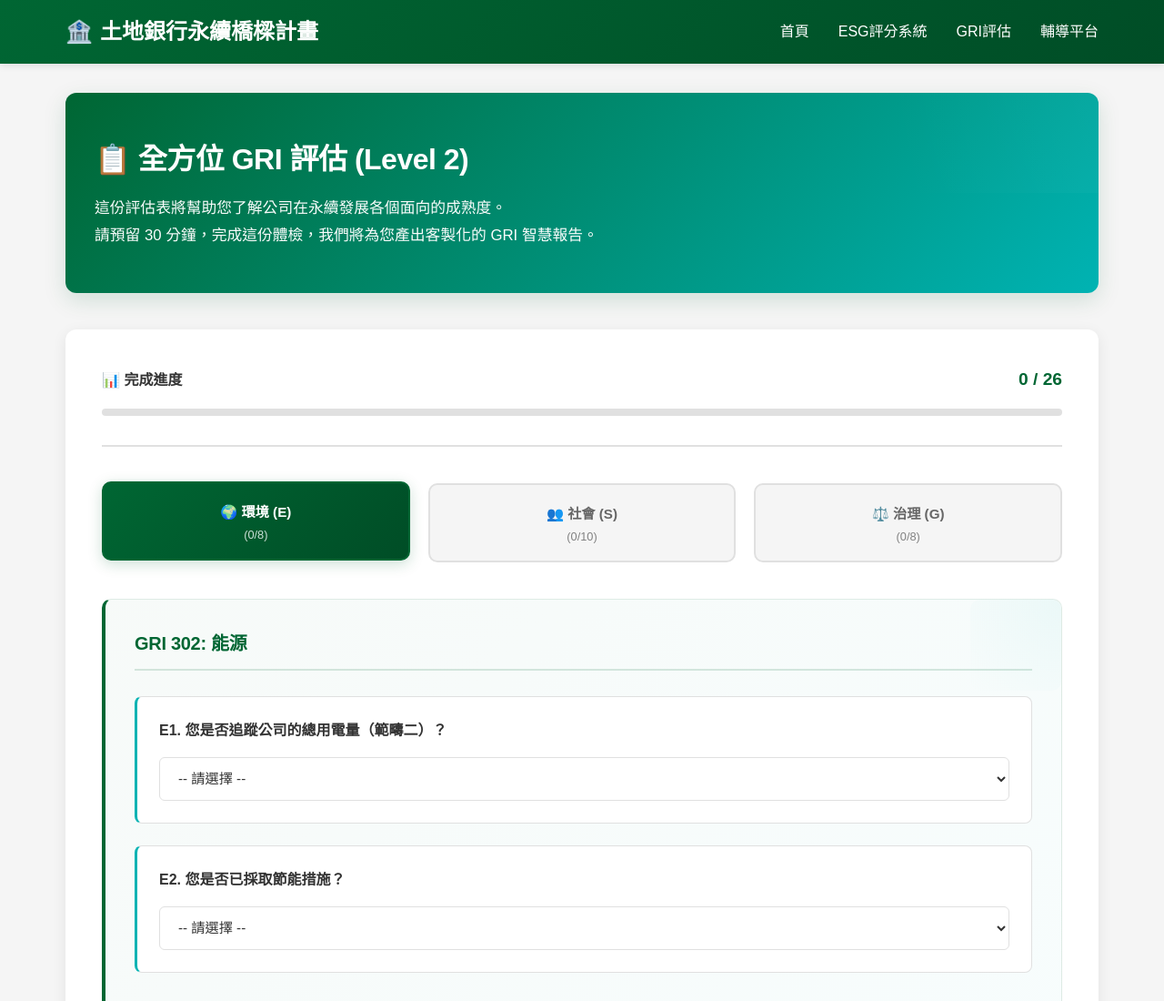
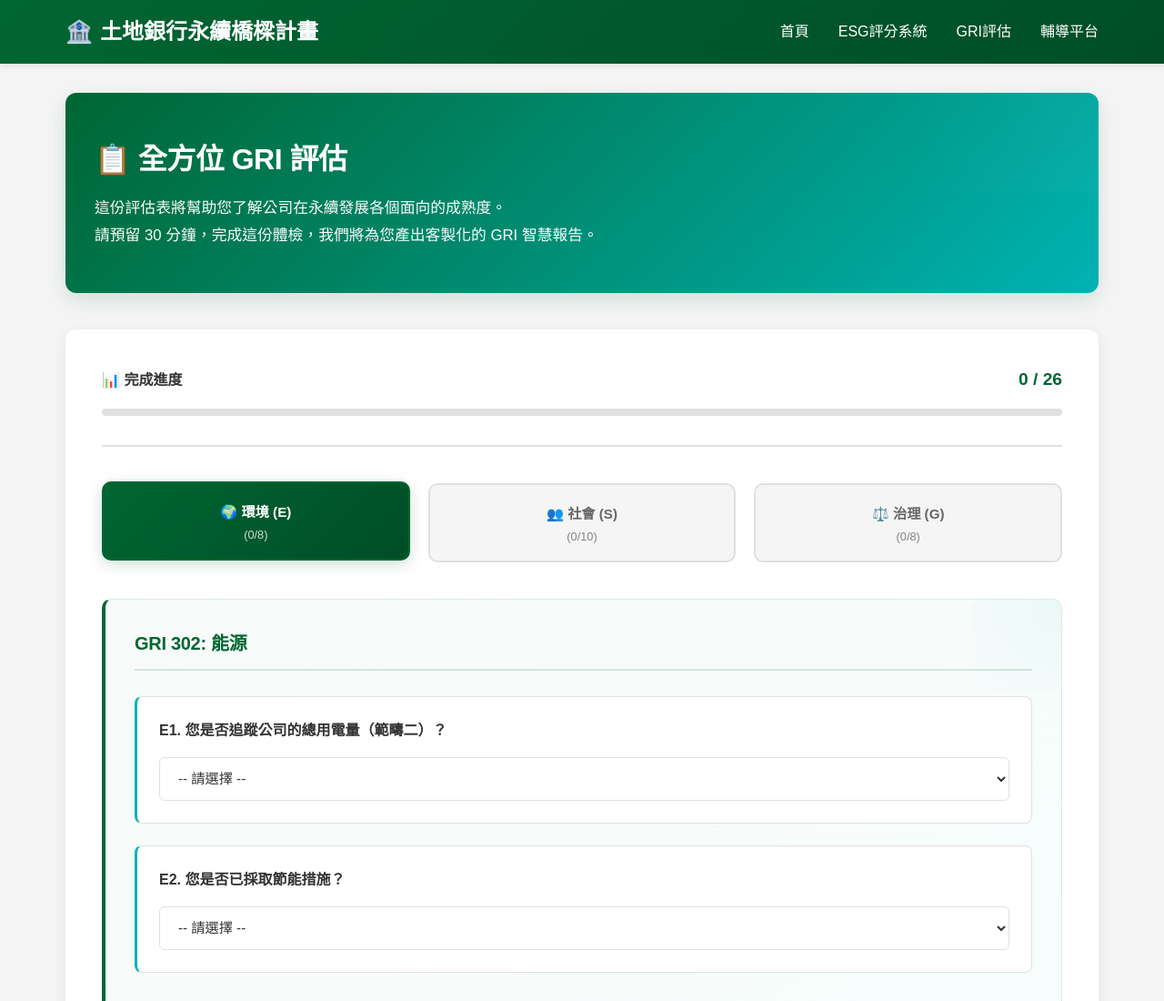
Before and after one commit to samson0720/land_bank_competition, a website: page views/gri-assessment.html in a window 1280 px wide. Shown: the top 1100 px of the page at 91% size. Drawn offline with Linux system fonts and the light colour scheme.

Commit message:
Remove Level 2 from GRI assessment title

```diff
--- a/views/gri-assessment.html
+++ b/views/gri-assessment.html
@@ -3,7 +3,7 @@
 <head>
     <meta charset="UTF-8">
     <meta name="viewport" content="width=device-width, initial-scale=1.0">
-    <title>全方位 GRI 評估 (Level 2) - 土地銀行永續橋樑計畫</title>
+    <title>全方位 GRI 評估 - 土地銀行永續橋樑計畫</title>
     <link rel="stylesheet" href="/css/style.css">
     <style>
         /* GRI 評估專用樣式 - 精緻版 */
@@ -410,7 +410,7 @@
     <main class="container">
         <!-- 頁首介紹 -->
         <section class="gri-header-intro">
-            <h2>📋 全方位 GRI 評估 (Level 2)</h2>
+            <h2>📋 全方位 GRI 評估</h2>
             <p>
                 這份評估表將幫助您了解公司在永續發展各個面向的成熟度。<br>
                 請預留 30 分鐘，完成這份體檢，我們將為您產出客製化的 GRI 智慧報告。
```
